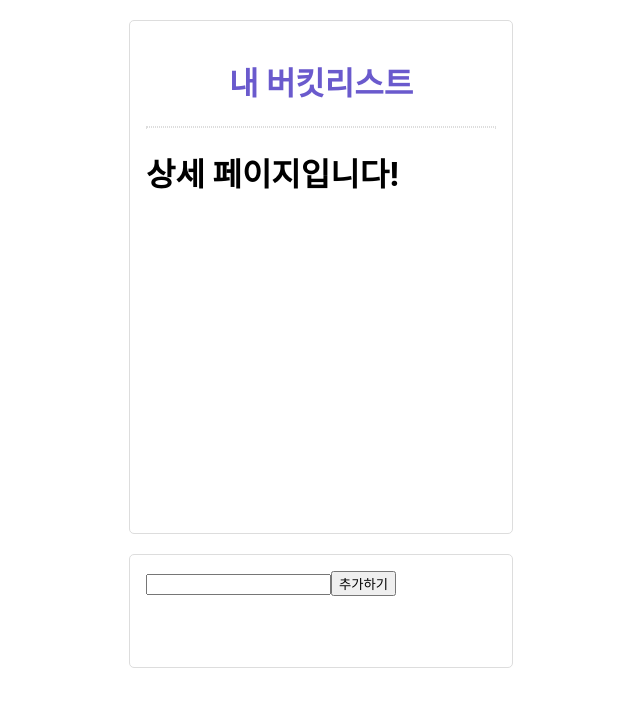
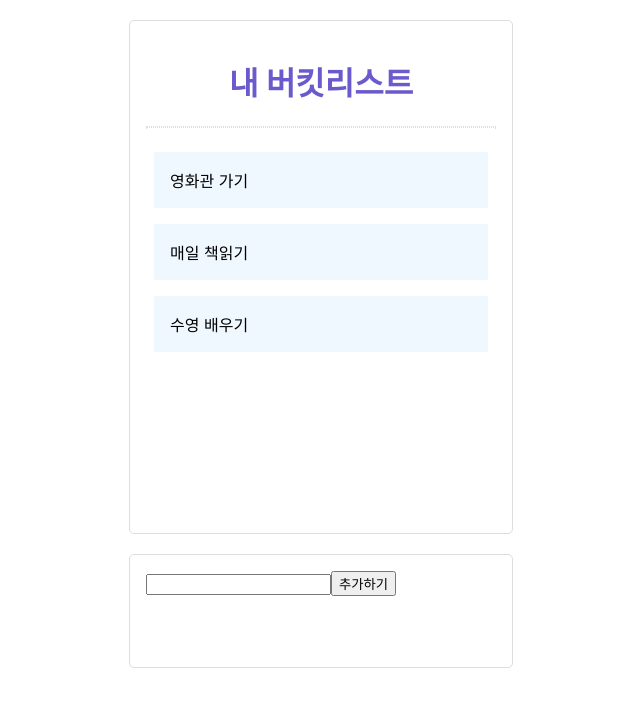
Before and after one commit to crown0205/react-ex, a React (Create React App) app: page /detail/1 in a window 1280 px wide. Shown: the top 706 px of the page, without its empty margins (319-959 px from the left). Built offline with nearby package versions, Linux system fonts and the light colour scheme.

Commit message:
3-5강 초기 설정

```diff
--- a/src/App.js
+++ b/src/App.js
@@ -1,25 +1,22 @@
 import React from "react";
-import styled from "styled-components";
-import { Route } from "react-router-dom";
-
 // BucketList 컴포넌트를 import 해옵니다.
 // import [컴포넌트 명] from [컴포넌트가 있는 파일경로];
 import BucketList from "./BucketList";
-import Detail from "./Detail";
-
+import styled from "styled-components";
 
 function App() {
-
-  const [list, setList] = React.useState(["영화관 가기", "매일 책읽기", "수영 배우기"]);
+  const [list, setList] = React.useState([
+    "영화관 가기",
+    "매일 책읽기",
+    "수영 배우기",
+  ]);
   const text = React.useRef(null);
 
   const addBucketList = () => {
     // 스프레드 문법! 기억하고 계신가요? :)
     // 원본 배열 list에 새로운 요소를 추가해주었습니다.
     setList([...list, text.current.value]);
-  }
-
-  console.log(list);
+  };
   return (
     <div className="App">
       <Container>
@@ -27,14 +24,7 @@ function App() {
         <Line />
         {/* 컴포넌트를 넣어줍니다. */}
         {/* <컴포넌트 명 [props 명]={넘겨줄 것(리스트, 문자열, 숫자, ...)}/> */}
-        <Route
-          path="/"
-          exact
-          render={(props) => (
-            <BucketList list={list}/>
-          )}
-        />
-        <Route path="/detail" component={Detail} />
+        <BucketList list={list} />
       </Container>
       {/* 인풋박스와 추가하기 버튼을 넣어줬어요. */}
       <Input>
--- a/src/BucketList.js
+++ b/src/BucketList.js
@@ -2,10 +2,7 @@
 import React from "react";
 import styled from "styled-components";
 
-import { useHistory } from "react-router-dom";
-
-const BucketList = (props) => {
-  let history = useHistory();
+const BucketList = props => {
   console.log(props);
   const my_lists = props.list;
 
@@ -13,13 +10,7 @@ const BucketList = (props) => {
     <ListStyle>
       {my_lists.map((list, index) => {
         return (
-          <ItemStyle
-            className="list_item"
-            key={index}
-            onClick={() => {
-              history.push("/detail");
-            }}
-          >
+          <ItemStyle className="list_item" key={index} onClick={() => {}}>
             {list}
           </ItemStyle>
         );
```
